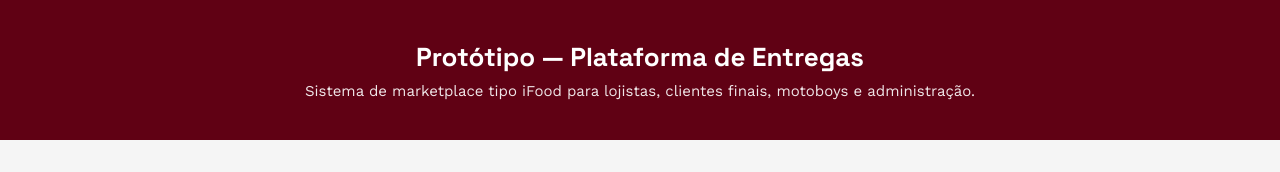
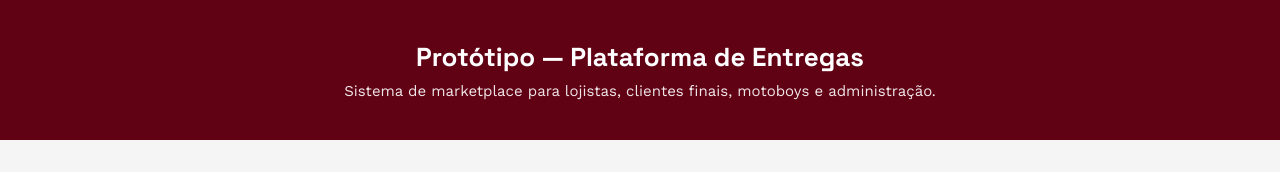
Before and after one commit to projetoroches/sistema, a plain HTML site: page index.html in a window 1280 px wide. Shown: the top 172 px of the page. Drawn offline with nearby package versions, Linux system fonts and the light colour scheme.

Commit message:
Add files via upload

```diff
--- a/index.html
+++ b/index.html
@@ -49,7 +49,7 @@
 
 <div class="header">
   <h1>Protótipo — Plataforma de Entregas</h1>
-  <p>Sistema de marketplace tipo iFood para lojistas, clientes finais, motoboys e administração.</p>
+  <p>Sistema de marketplace para lojistas, clientes finais, motoboys e administração.</p>
 </div>
 
 <div class="wrap">
```
